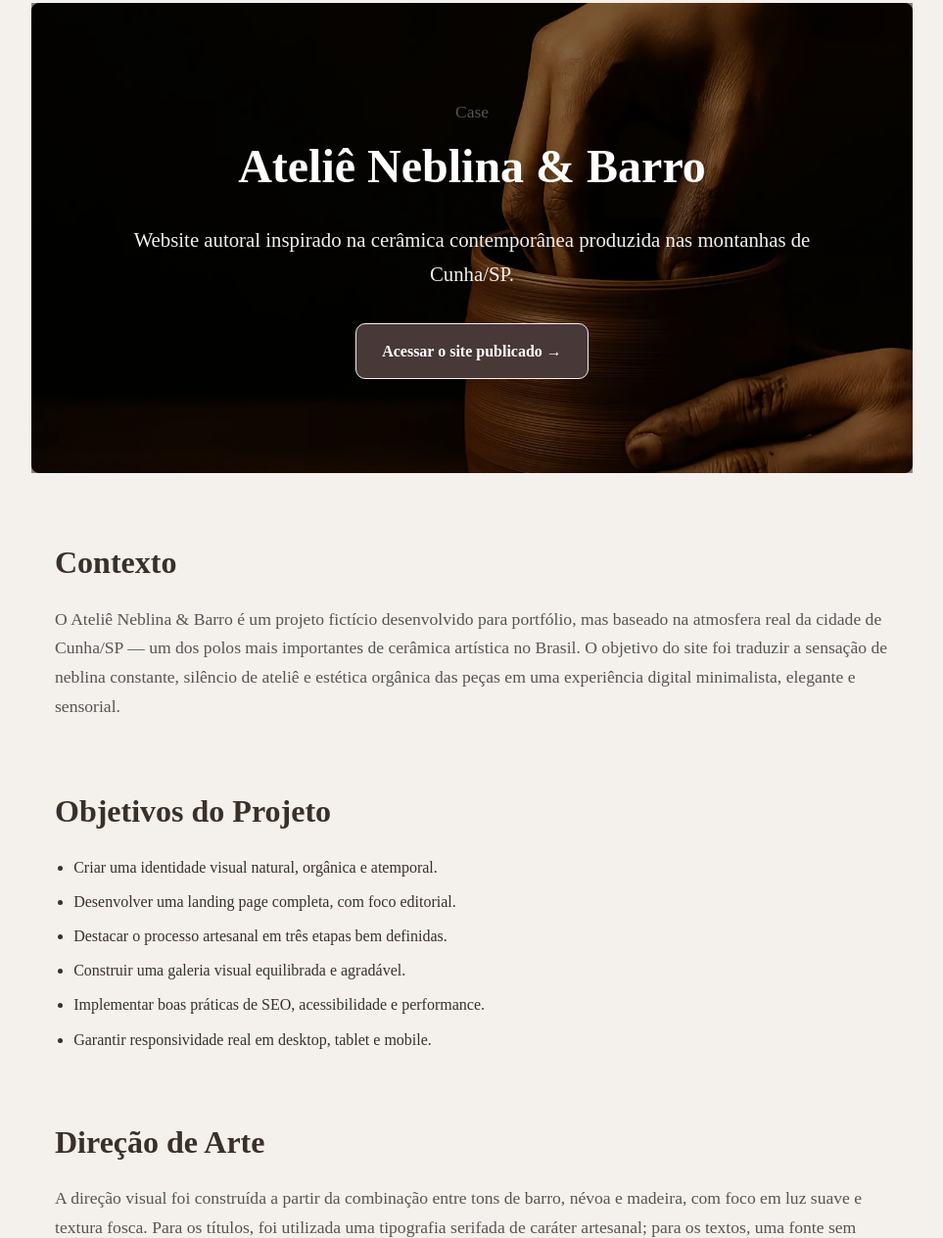
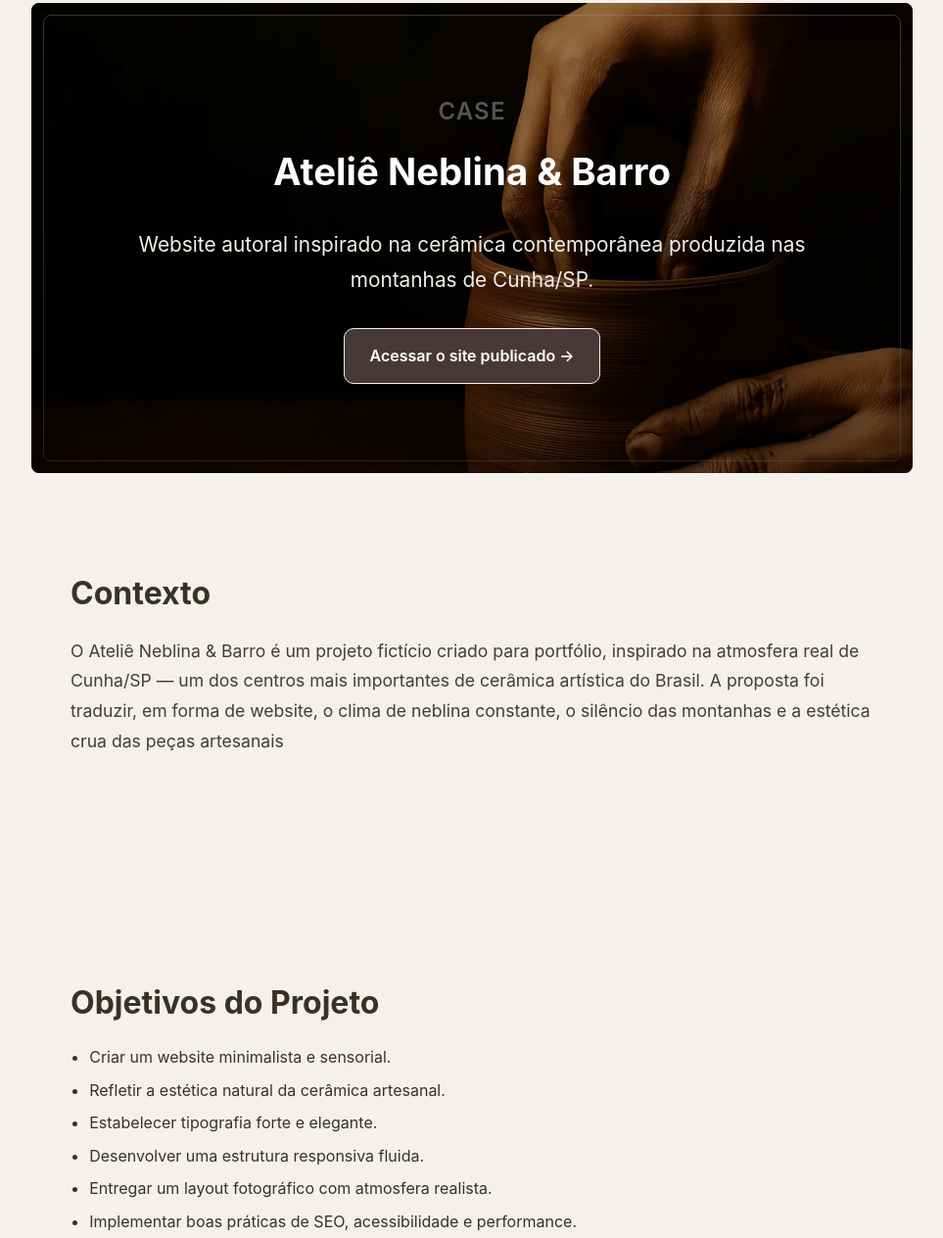
Before and after one commit to Rdgcz/portfolio, a plain HTML site: page atelie-neblina-e-barro.html in a window 1280 px wide. Shown: the part 88-1352 px from the top of the page at 98% size, without its empty margins (158-1121 px from the left). Drawn offline with Linux system fonts and the light colour scheme.

Commit message:
Add font variable and update favicon paths; enhance content clarity and structure

```diff
--- a/assets/css/style.css
+++ b/assets/css/style.css
@@ -11,6 +11,7 @@
     --btn-color2: #493838;
     --radius: 10px;
     --max-width: 900px;
+    --font: 'Inter', sans-serif;
 }
 
 * {
@@ -180,7 +181,7 @@ footer {
 .case-page {
   background: var(--cor-fundo, #f4f0eb);
   color: #3a302a;
-  font-family: var(--fonte-texto);
+  font-family: var(--font);
   line-height: 1.7;
 }
 
@@ -215,25 +216,49 @@ footer {
 
 }
 
+
+
 .case__hero-overlay {
   position: absolute;
   inset: 0;
-  background: rgba(0,0,0,0.45);
+  background: linear-gradient(to bottom, rgba(0,0,0,.4), rgba(0,0,0,.65));
+  opacity: 0.85;
+  border-radius: 8px;
+}
+
+.case__hero-overlay::after {
+  content: '';
+  position: absolute;
+  inset: 12px;
+  border-radius: 8px;
+  border: 1px solid #fff;
+  mix-blend-mode: soft-light;
+  pointer-events: none;
+  opacity: 0.4;
 }
 
 .case__hero-content {
   position: relative;
   max-width: 700px;
+}
 
+.case__hero-kicker {
+  font-size: 1.5rem;
+  font-weight: 600;
+  text-transform: uppercase;
+  margin-bottom: 0.5rem;
+  letter-spacing: 1.2px;
 }
 
 /* TITULOS */
 .case__title {
   font-family: var(--fonte-titulo);
-  font-size: clamp(2rem, 5vw, 3rem);
-  margin-bottom: 1rem;
+  font-size: 2.4rem;
+  margin-bottom: 1.5rem;
+  color: var(--cor-barro-escuro);
   text-align: center;
 }
+
 
 .case__subtitle {
   font-size: 1.3rem;
@@ -244,16 +269,24 @@ footer {
 
 /* SECTION */
 .case__section {
-  max-width: 900px;
-  margin: 4rem auto;
-  padding: 0 1.5rem;
+  padding: 6rem 0;
+  max-width: 820px;
+  margin: 0 auto;
 }
+
 
 .case__section h2 {
   font-family: var(--fonte-titulo);
   font-size: 2rem;
   margin-bottom: 1rem;
 }
+
+.case__section p {
+  line-height: 1.75;
+  color: #3e3e3e;
+  margin-bottom: 2rem;
+}
+
 
 /* LISTAS */
 .case__list {
@@ -262,6 +295,7 @@ footer {
 
 .case__list li {
   margin-bottom: 0.5rem;
+  line-height: 1.6;
 }
 
 /* GALERIA */
--- a/atelie-neblina-e-barro.html
+++ b/atelie-neblina-e-barro.html
@@ -16,9 +16,9 @@
 
   <link rel="stylesheet" href="assets/css/style.css">
 
-  <link rel="icon" type="image/png" sizes="32x32" href="assets/img/favicon/favicon-32x32.png">
-  <link rel="icon" type="image/png" sizes="16x16" href="assets/img/favicon/favicon-16x16.png">
-  <link rel="icon" href="assets/img/favicon/favicon.ico">
+  <link rel="icon" type="image/png" sizes="32x32" href="assets/img/cases/atelie-neblina/favicon/favicon-32x32.png">
+  <link rel="icon" type="image/png" sizes="16x16" href="assets/img/cases/atelie-neblina/favicon/favicon-16x16.png">
+  <link rel="icon" href="assets/img/cases/atelie-neblina/favicon/favicon.ico">
 </head>
 
 <body class="case-page">
@@ -71,12 +71,11 @@
       <div class="container">
         <h2 id="sec-contexto" class="case__section-title">Contexto</h2>
         <p>
-          O Ateliê Neblina &amp; Barro é um projeto fictício desenvolvido para
-          portfólio, mas baseado na atmosfera real da cidade de Cunha/SP —
-          um dos polos mais importantes de cerâmica artística no Brasil.
-          O objetivo do site foi traduzir a sensação de neblina constante,
-          silêncio de ateliê e estética orgânica das peças em uma experiência
-          digital minimalista, elegante e sensorial.
+          O Ateliê Neblina &amp; Barro é um projeto fictício criado para portfólio,
+          inspirado na atmosfera real de Cunha/SP — um dos centros mais importantes
+          de cerâmica artística do Brasil.
+          A proposta foi traduzir, em forma de website, o clima de neblina constante,
+          o silêncio das montanhas e a estética crua das peças artesanais
         </p>
       </div>
     </section>
@@ -89,10 +88,11 @@
         </h2>
 
         <ul class="case__list">
-          <li>Criar uma identidade visual natural, orgânica e atemporal.</li>
-          <li>Desenvolver uma landing page completa, com foco editorial.</li>
-          <li>Destacar o processo artesanal em três etapas bem definidas.</li>
-          <li>Construir uma galeria visual equilibrada e agradável.</li>
+          <li>Criar um website minimalista e sensorial.</li>
+          <li>Refletir a estética natural da cerâmica artesanal.</li>
+          <li>Estabelecer tipografia forte e elegante.</li>
+          <li>Desenvolver uma estrutura responsiva fluida.</li>
+          <li>Entregar um layout fotográfico com atmosfera realista.</li>
           <li>
             Implementar boas práticas de SEO, acessibilidade e performance.
           </li>
@@ -180,6 +180,7 @@
             e aria-labels em elementos interativos.
           </li>
         </ul>
+        <p>O foco do processo foi entregar experiência, não somente um layout funcional.</p>
       </div>
     </section>
 
```
